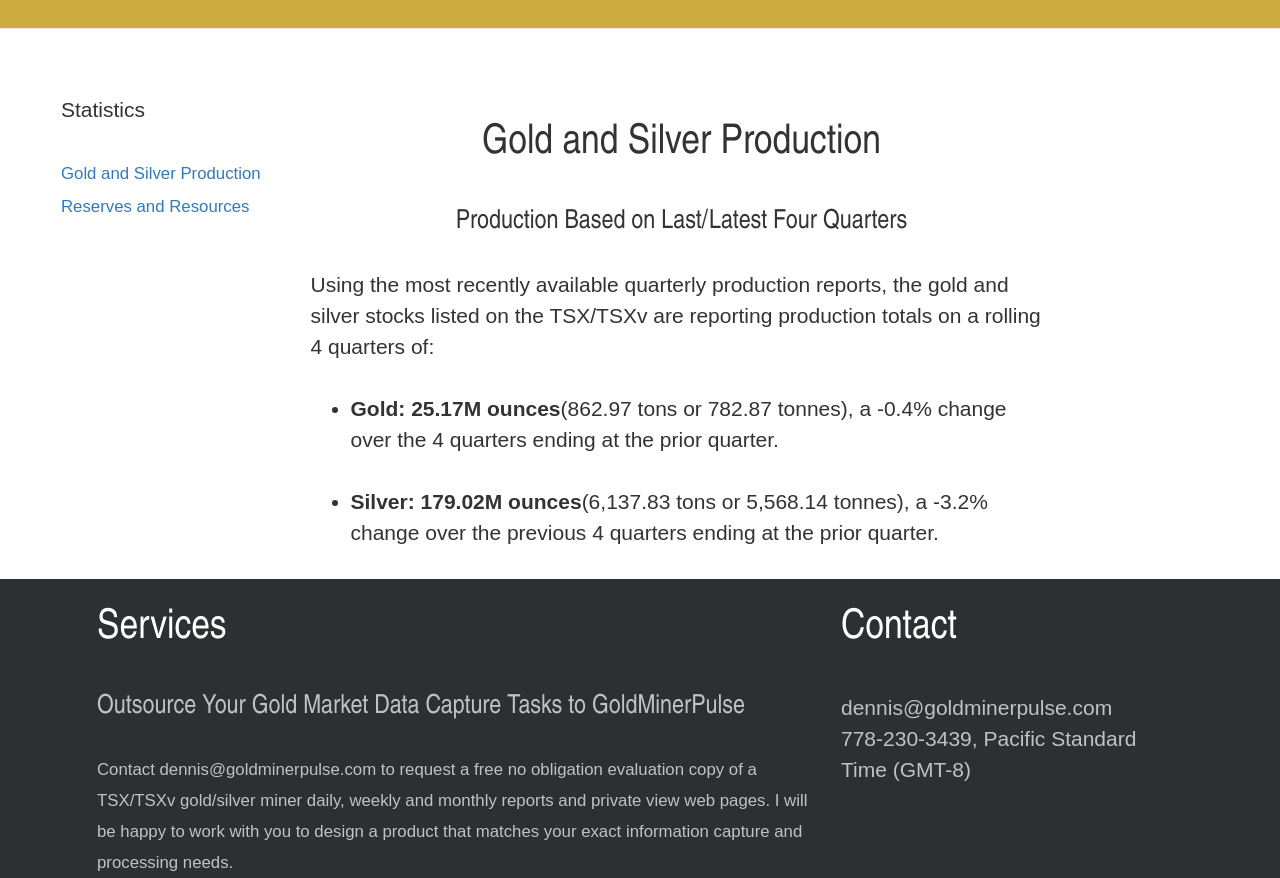
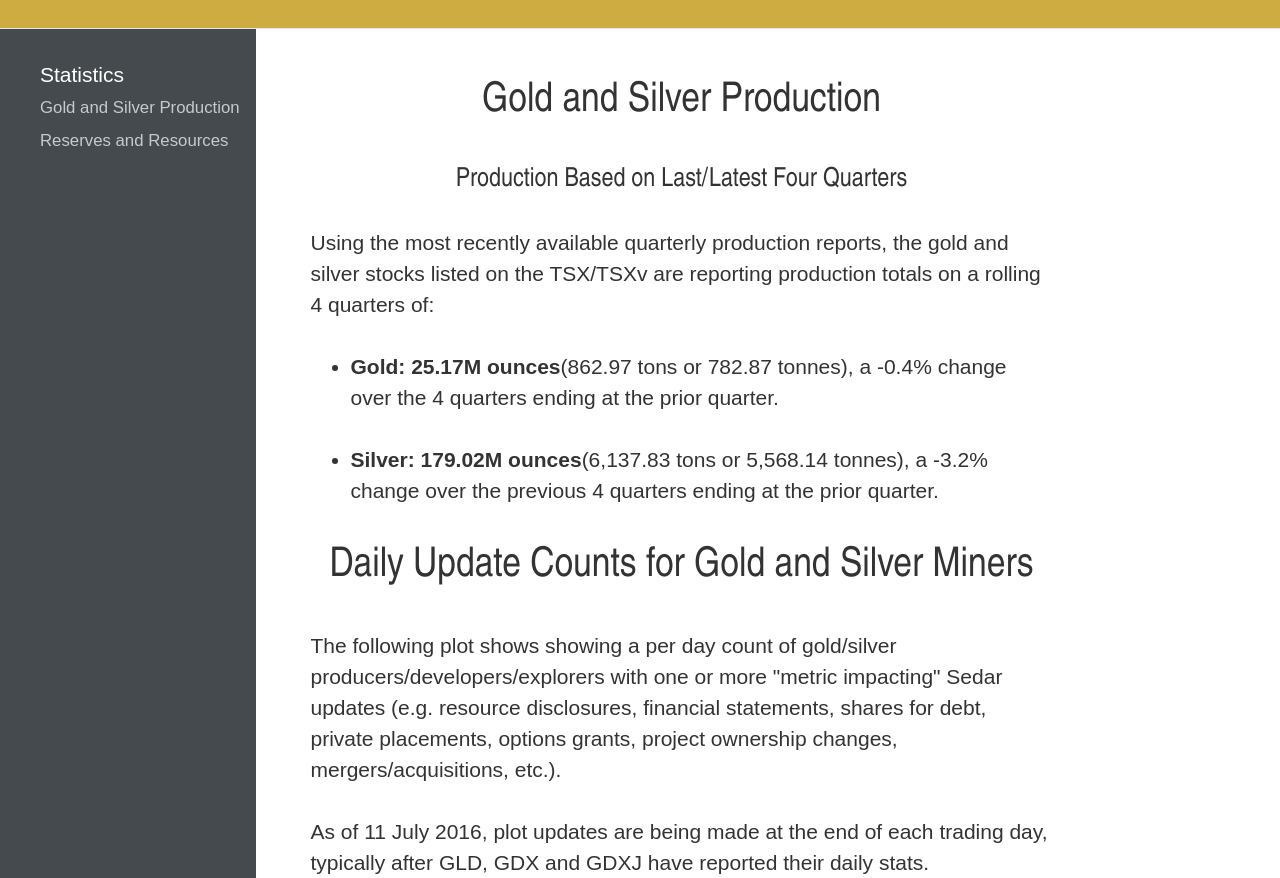
Before and after one commit to MaxBoykoII/goldminerpusle-template, a website: page public/pages/statistics.html in a window 1280 px wide. Shown: the part 74-952 px from the top of the page. Drawn offline with Linux system fonts and the light colour scheme; files that its build step writes are made by us from their sources.

Commit message:
Block in sidenav.

```diff
--- a/public/pages/statistics.html
+++ b/public/pages/statistics.html
@@ -45,18 +45,18 @@
             <!-- /.container-fluid -->
         </nav>
     </header>
+    <div class="sidebar-nav">
+        <nav>
+            <ul>
+                <li class="nav-title">Statistics</li>
+                <li><a href="#production-stats" class="section-link">Gold and Silver Production</a></li>
+                <li><a href="#daily-update-counts" class="section-link">Reserves and Resources</a></li>
+            </ul>
+        </nav>
+    </div>
     <div class="container statistics-wrapper">
         <div class="row">
-            <div class="col-sm-3">
-                <nav>
-                    <ul>
-                        <li class="nav-title">Statistics</li>
-                        <li><a href="#production-stats" class="section-link">Gold and Silver Production</a></li>
-                        <li><a href="#production-stats" class="section-link">Reserves and Resources</a></li>
-                    </ul>
-                </nav>
-            </div>
-            <div class="col-sm-8">
+            <div class="col-sm-8 col-sm-offset-3">
                 <section id="production-stats">
                     <h2 class="text-center"> Gold and Silver Production</h2>
                     <h3 class="text-center">Production Based on Last/Latest Four Quarters</h3>
@@ -65,6 +65,15 @@
                         <li><strong>Gold: 25.17M ounces</strong>(862.97 tons or 782.87 tonnes), a -0.4% change over the 4 quarters ending at the prior quarter.</li>
                         <li><strong>Silver: 179.02M ounces</strong>(6,137.83 tons or 5,568.14 tonnes), a -3.2% change over the previous 4 quarters ending at the prior quarter.</li>
                     </ul>
+                </section>
+                <section id="daily-update-counts">
+                    <h2 class="text-center">Daily Update Counts for Gold and Silver Miners</h2>
+                    <p>The following plot shows showing a per day count of gold/silver producers/developers/explorers with one or more "metric impacting" Sedar updates (e.g. resource disclosures, financial statements, shares for debt, private placements,
+                        options grants, project ownership changes, mergers/acquisitions, etc.).</p>
+                    <p>As of 11 July 2016, plot updates are being made at the end of each trading day, typically after GLD, GDX and GDXJ have reported their daily stats.</p>
+                    <img src="https://www.goldminerpulse.com/corrxy/plots/sedar_updates_tn.png" alt="Shanghai Gold Exchange, year to date gold deliveries from vault" class="img-responsive img-float-left">
+                    <p>Click on the thumb nail plot for a full page view. The trend line in the full page view clearly shows the TSX/TSXv gold/silver miner group filing activity is shrinking.</p>
+                    <p>Note: Snapshots are always taken at 4PM of the current day. Any filings after 4PM will only be counted at the next close.</p>
                 </section>
             </div>
         </div>
--- a/sass/main.scss
+++ b/sass/main.scss
@@ -10,6 +10,7 @@ body {
     font-family: $font-stack;
     font-size: 21px;
     padding-top: 4em;
+    position: relative;
     @media(max-width: $break-point-1) {
         font-size: 16px;
     }
@@ -30,32 +31,35 @@ h3,
 }
 
 h1 {
-    @include scale(4) font-size: 2.4414em;
+    @include scale(4);
+    font-size: 2.4414em;
     line-height: 1.2093em;
     margin-bottom: 0.6046em;
 }
 
 h2 {
-    @include scale(3) font-size: 1.9531em;
+    @include scale(3);
+    font-size: 1.9531em;
     line-height: 1.5116em;
     margin-bottom: 0.7558em;
 }
 
 h3 {
-    @include scale(1) line-height: 1.1810em;
+    @include scale(1);
+    line-height: 1.1810em;
     margin-bottom: 1.1810em;
     max-width: 28.5714285714em;
 }
 
 p {
-    @include scale(0)
+    @include scale(0);
     line-height: 1.5;
     line-height: 1.4762em;
     margin-bottom: 1.4762em;
 }
 
 li {
-    @include scale(0)
+    @include scale(0);
     line-height: 1.4762em;
     margin-bottom: 1.4762em;
 }
@@ -67,6 +71,7 @@ li {
 
 @import 'sections/masthead';
 @import 'sections/footer';
+@import 'sections/sidebar-nav';
 
 /* Page specific css */
 
--- a/sass/pages/statistics.scss
+++ b/sass/pages/statistics.scss
@@ -2,22 +2,6 @@
 
 .statistics-wrapper {
     padding-left: 0;
-    padding-top: 4em;
+    padding-top: 2em;
     margin-left: 1em;
-    nav ul {
-        list-style-type: none;
-        li {
-            margin-bottom: 0;
-        }
-        .nav-title {
-            @include scale(0)
-            line-height: 1.5;
-            line-height: 1.4762em;
-            margin-bottom: 1.4762em;
-        }
-    }
-    .section-link {
-        @include scale(-1)
-        line-height: 1.8452em;
-    }
 }
```
Also changed, not shown: public/css/main.css.
